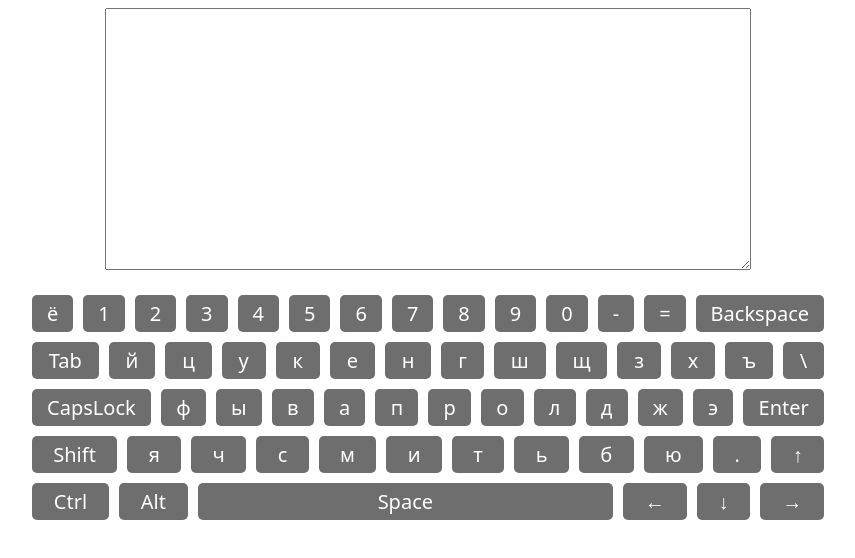
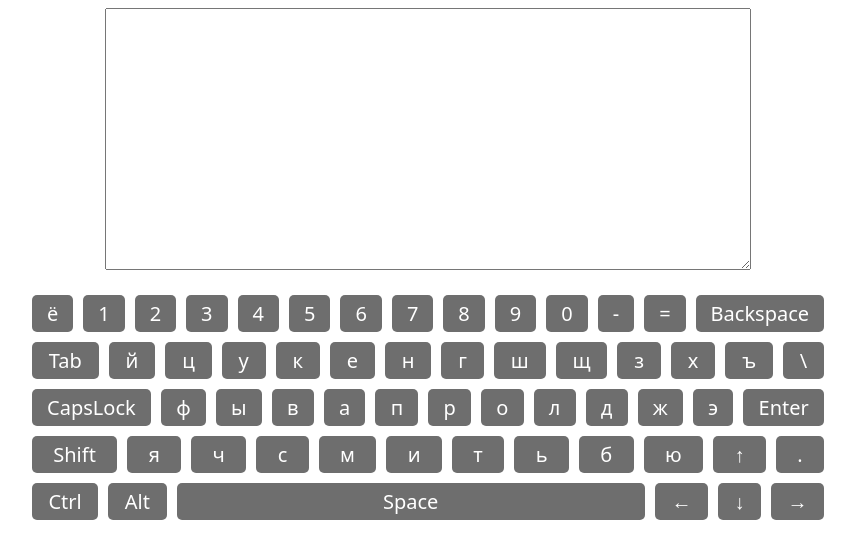
Before and after one commit to MaxDaniLOVE/keyboard, a website: page index.html in a window 1280 px wide. Shown: the whole page, without its empty margins (212-1067 px from the left). Drawn offline with Linux system fonts and the light colour scheme.

Commit message:
fix: fix layout

```diff
--- a/main.js
+++ b/main.js
@@ -4,28 +4,28 @@ const Keyboard = class {
             ['`', '1', '2', '3', '4', '5', '6', '7', '8', '9', '0', '-', '=', 'Backspace'],
             ['Tab', 'q', 'w', 'e', 'r', 't', 'y', 'u', 'i', 'o', 'p', '[', ']', '\\'],
             ['CapsLock', 'a', 's', 'd', 'f', 'g', 'h', 'j', 'k', 'l', ';', '\'', 'Enter'],
-            ['Shift', 'z', 'x', 'c', 'v', 'b', 'n', 'm', ',', '.', '/', '↑'],
+            ['Shift', 'z', 'x', 'c', 'v', 'b', 'n', 'm', ',', '.', '↑', '/'],
             ['Ctrl', 'Alt', 'Space', '←', '↓', '→']
           ],
           this.shiftPressedEng = [
             ['~', '!', '@', '#', '$', '%', '^', '&', '*', '(', ')', '_', '+', 'Backspace'],
             ['Tab', 'Q', 'W', 'E', 'R', 'T', 'Y', 'U', 'I', 'O', 'P', '{', '}', '|'],
             ['CapsLock', 'A', 'S', 'D', 'F', 'G', 'H', 'J', 'K', 'L', ':', '"', 'Enter'],
-            ['Shift', 'Z', 'X', 'C', 'V', 'B', 'N', 'M', '<', '>', '?', '↑'],
+            ['Shift', 'Z', 'X', 'C', 'V', 'B', 'N', 'M', '<', '>', '↑', '?'],
             ['Ctrl', 'Alt', 'Space', '←', '↓', '→']
           ],
           this.shiftUnpressedRus = [
               ['ё', '1', '2', '3', '4', '5', '6', '7', '8', '9', '0', '-', '=', 'Backspace'],
               ['Tab', 'й', 'ц', 'у', 'к', 'е', 'н', 'г', 'ш', 'щ', 'з', 'х', 'ъ', '\\'],
               ['CapsLock', 'ф', 'ы', 'в', 'а', 'п', 'р', 'о', 'л', 'д', 'ж', 'э', 'Enter'],
-              ['Shift', 'я', 'ч', 'с', 'м', 'и', 'т', 'ь', 'б', 'ю', '.', '↑'],
+              ['Shift', 'я', 'ч', 'с', 'м', 'и', 'т', 'ь', 'б', 'ю', '↑', '.'],
               ['Ctrl', 'Alt', 'Space', '←', '↓', '→']
           ],
           this.shiftPressedRus = [
               ['Ё', '!', '"', '№', ';', '%', ':', '?', '*', '(', ')', '_', '+', 'Backspace'],
               ['Tab', 'Й', 'Ц', 'У', 'К', 'Е', 'Н', 'Г', 'Ш', 'Щ', 'З', 'Х', 'Ъ', '\\'],
               ['CapsLock', 'Ф', 'Ы', 'В', 'А', 'П', 'Р', 'О', 'Л', 'Д', 'Ж', 'Э', 'Enter'],
-              ['Shift', 'Я', 'Ч', 'С', 'М', 'И', 'Т', 'Ь', 'Б', 'Ю', ',', '↑'],
+              ['Shift', 'Я', 'Ч', 'С', 'М', 'И', 'Т', 'Ь', 'Б', 'Ю', '↑', ','],
               ['Ctrl', 'Alt', 'Space', '←', '↓', '→']
           ],
           this.body = document.querySelector('body'),
@@ -33,7 +33,7 @@ const Keyboard = class {
             [192, 49, 50, 51, 52, 53, 54, 55, 56, 57, 48, 189, 187, 8],
             [9, 81, 87, 69, 82, 84, 89, 85, 73, 79, 80, 219, 221, 220],
             [20, 65, 83, 68, 70, 71, 72, 74, 75, 76, 186, 222, 13],
-            [16, 90, 88, 67, 86, 66, 78, 77, 188, 190, 191, 38],
+            [16, 90, 88, 67, 86, 66, 78, 77, 188, 190, 38, 191],
             [17, 18, 32, 37, 40, 39]],
           this.allBtns = [[],[],[],[],[]]
     }
--- a/style.css
+++ b/style.css
@@ -36,7 +36,7 @@
     margin: 0;
 }
 .space{
-    width: 50%;
+    width: 58%;
 }
 .pressed{
     outline: none;
```
